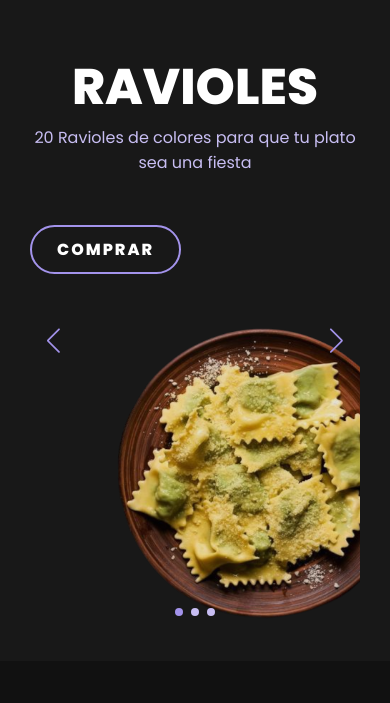
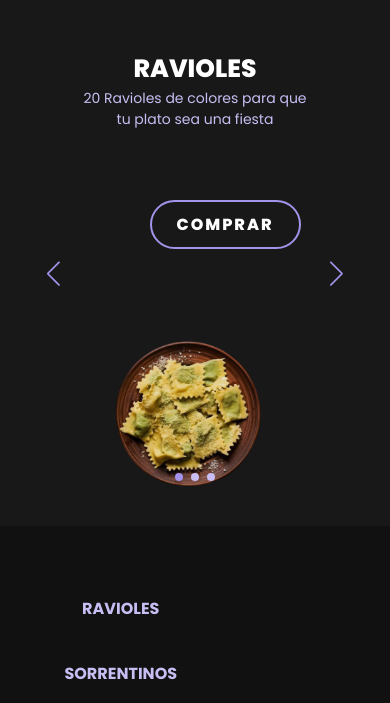
Before and after one commit to lukarodriguezz/pastalooza, a plain HTML site: page index.html in a window 390 px wide. Shown: the part 80-783 px from the top of the page. Drawn offline with nearby package versions, Linux system fonts and the light colour scheme.

Commit message:
Update style.css

```diff
--- a/style.css
+++ b/style.css
@@ -386,19 +386,23 @@ body {
   }
   .slider-txt{
     margin-left: 0;
-    width: 100%;
+    width: 70%;
     text-align: center;
-    margin-bottom: 50px;
+    margin-bottom: 20px;
   }
   .slider-txt h1{
-    font-size: 50px;
+    font-size: 25px;
   }
   .slider-txt p{
-    font-size: 16px;
+    font-size: 14px;
   }
   .btn-1{
     padding: 10px 25px;
     font-size: 14px;
+  }
+  .botones {
+    display: flex; /* Alinea los botones en un flex container */
+    margin: 70px;
   }
   .slide-img{
     width: 100%;
@@ -406,7 +410,7 @@ body {
   }
   .slider-img img{
     margin-right: 0px;
-    width: 300px;
+    width: 150px;
   }
   .swiper.horizontal > .swiper-pagination-bullets,
   .swiper-pagination-bullets,.swiper-pagination-horizontal,
@@ -467,7 +471,9 @@ body {
   .links h4{
     margin: 25px 0px 10px 0px;
   }
-
+  .product-txt p{
+    display: none;
+  }
 }
 
 /****************************************/
```
